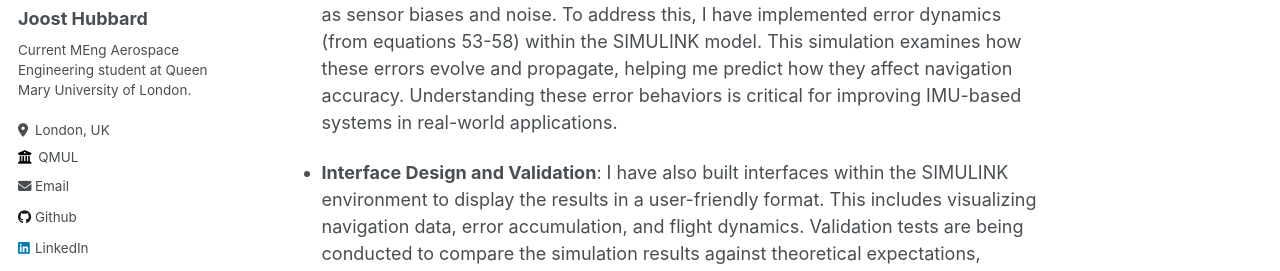
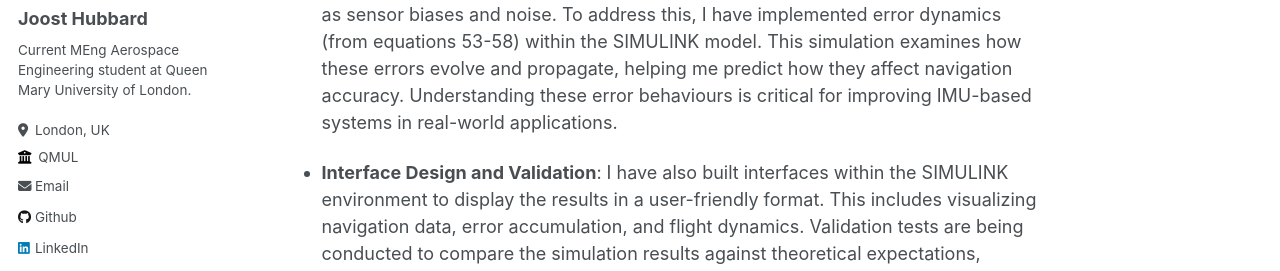
Before and after one commit to Joosty/Joosty..github.io, a Jekyll site: the page built from _portfolio/2_IMU.md, in a window 1280 px wide and 900 px high, scrolled down 597 px. Shown: the part 283-554 px from the top of the window. Built offline with Jekyll 4.4.1, drawn with Linux system fonts in a browser that asks for light colours; some of the changed text lies outside the part shown.

Commit message:
Update 2_IMU.md

```diff
--- a/_portfolio/2_IMU.md
+++ b/_portfolio/2_IMU.md
@@ -12,7 +12,7 @@ This project, part of the EMS 716 Advanced Flight Control and Simulation of Aero
 ### Project Overview:
 - **Navigation Equations Simulation**: I have developed a SIMULINK model to simulate the navigation equations (referenced from equations 47 & 48 in the project appendix) for a strapped-down IMU. This simulation replicates how a vehicle’s position, velocity, and attitude are calculated based on sensor data in a real-world system. The use of **Euler angles** transforms angular velocities into attitude rates, which helps understand the orientation of the flight vehicle.
 
-- **Error Dynamics Simulation**: The IMU is prone to accumulating errors over time, such as sensor biases and noise. To address this, I have implemented error dynamics (from equations 53-58) within the SIMULINK model. This simulation examines how these errors evolve and propagate, helping me predict how they affect navigation accuracy. Understanding these error behaviors is critical for improving IMU-based systems in real-world applications.
+- **Error Dynamics Simulation**: The IMU is prone to accumulating errors over time, such as sensor biases and noise. To address this, I have implemented error dynamics (from equations 53-58) within the SIMULINK model. This simulation examines how these errors evolve and propagate, helping me predict how they affect navigation accuracy. Understanding these error behaviours is critical for improving IMU-based systems in real-world applications.
 
 - **Interface Design and Validation**: I have also built interfaces within the SIMULINK environment to display the results in a user-friendly format. This includes visualizing navigation data, error accumulation, and flight dynamics. Validation tests are being conducted to compare the simulation results against theoretical expectations, ensuring that the model behaves as anticipated.
 
```
